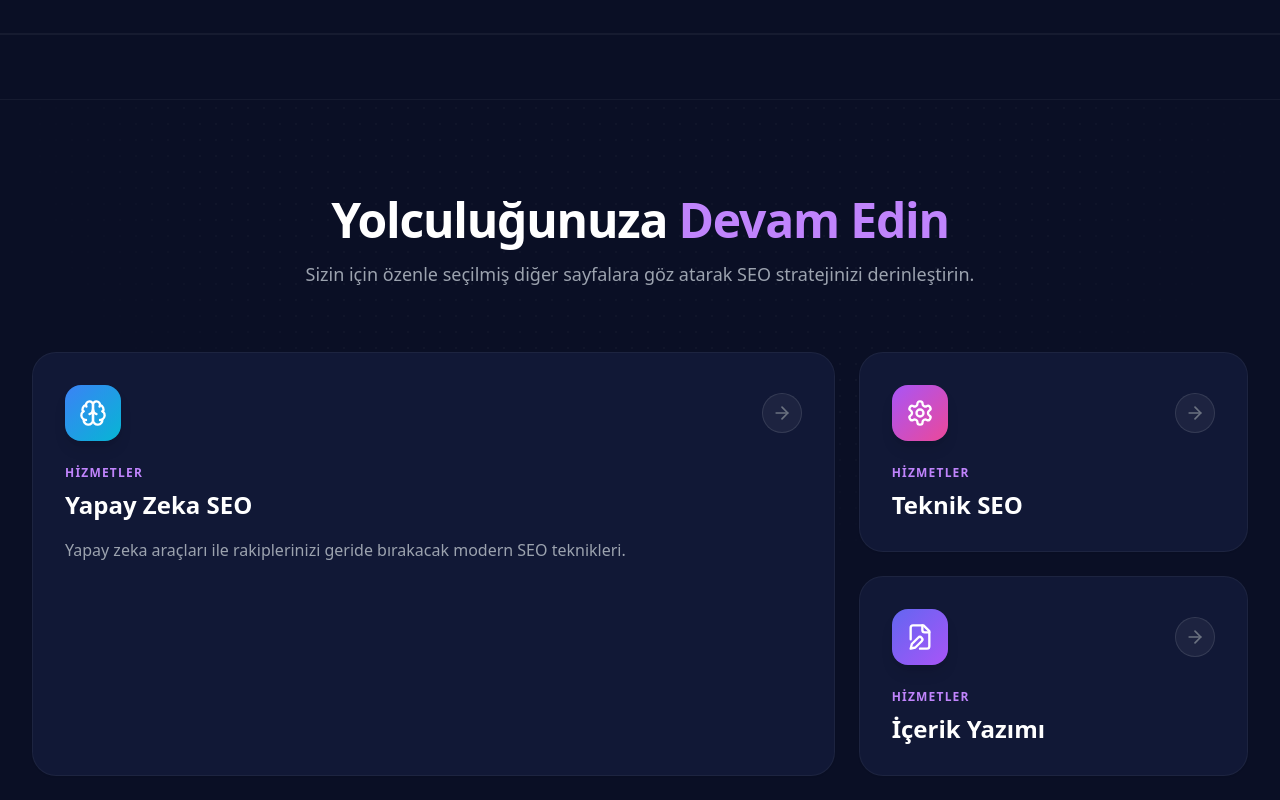
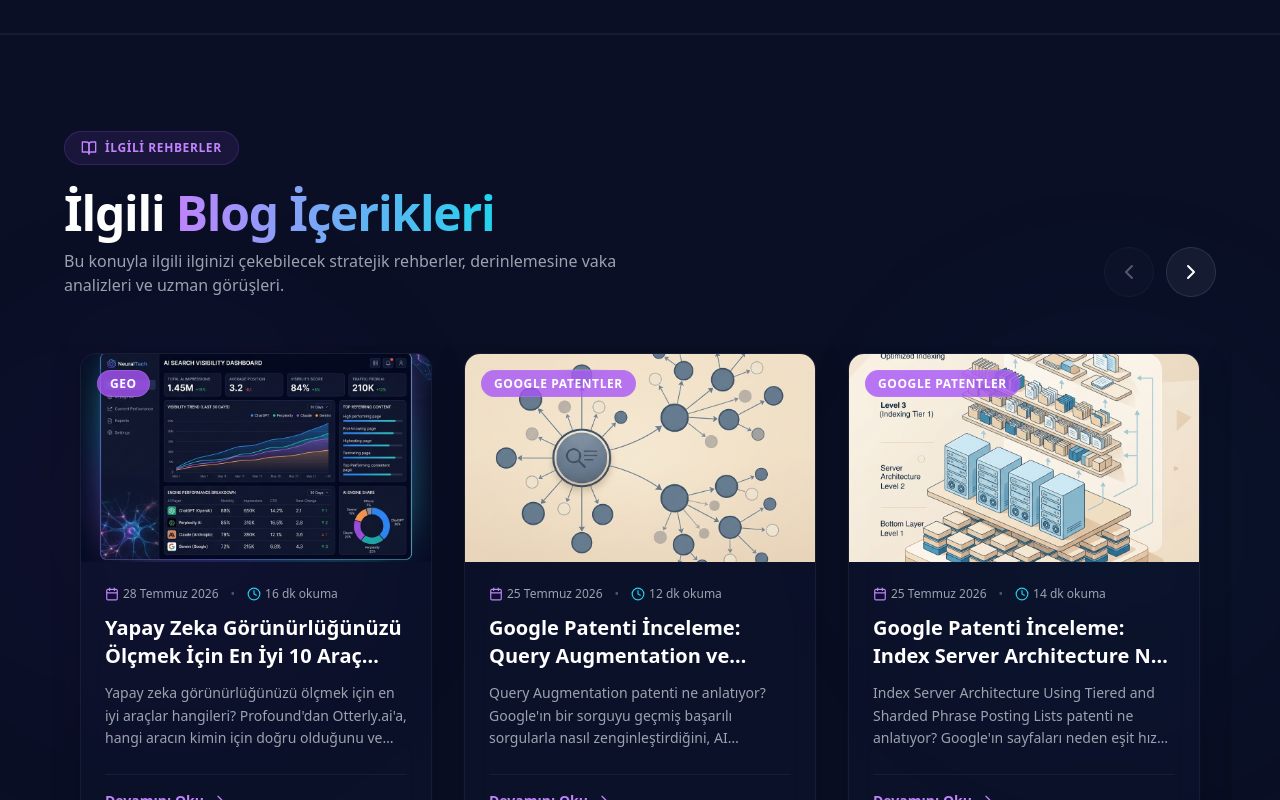
Before and after one commit to exburn35/ekimdemirci, a Next.js app: page /sektorel-seo-hizmetleri/e-ticaret-seo in a window 1280 px wide. Shown: the part 2740-3540 px from the top of the page. Built offline with nearby package versions, Linux system fonts and the light colour scheme.

Commit message:
fix: repair slider math index bug, rename title to Önemli Blog İçerikleri, and add blog sliders to all 13 landing pages

```diff
--- a/app/(main)/sektorel-seo-hizmetleri/page.tsx
+++ b/app/(main)/sektorel-seo-hizmetleri/page.tsx
@@ -14,6 +14,7 @@ import {
 } from "lucide-react";
 import SEOAuditSection from "@/components/SEOAuditSection";
 import RelatedPages from "@/components/RelatedPages";
+import RelatedBlogPosts from "@/components/RelatedBlogPosts";
 import ContactForm from "@/components/ContactForm";
 
 const sectors = [
@@ -193,6 +194,9 @@ export default function SectoralSEOServices() {
         </div>
       </section>
 
+      {/* Related Blog Posts Slider */}
+      <RelatedBlogPosts />
+
       {/* Related Pages */}
       <RelatedPages />
 
--- a/app/(main)/seo-danismanlik-fiyatlari/page.tsx
+++ b/app/(main)/seo-danismanlik-fiyatlari/page.tsx
@@ -7,6 +7,7 @@ import { CheckCircle2, ArrowRight, Zap, Target, TrendingUp, Shield, Sliders, Sca
 import Link from "next/link";
 import SEOAuditSection from "@/components/SEOAuditSection";
 import RelatedPages from "@/components/RelatedPages";
+import RelatedBlogPosts from "@/components/RelatedBlogPosts";
 import ContactForm from "@/components/ContactForm";
 import GEOPricingSection from "@/components/GEOPricingSection";
 
@@ -597,6 +598,9 @@ export default function SEOConsultingPrices() {
       {/* SEO Audit Bölümü */}
       <SEOAuditSection />
 
+      {/* İlgili Blog Yazıları Slider */}
+      <RelatedBlogPosts />
+
       {/* İlgili Sayfalar */}
       <RelatedPages />
 
--- a/components/RelatedBlogPosts.tsx
+++ b/components/RelatedBlogPosts.tsx
@@ -1,37 +1,53 @@
 "use client";
 
 import { useState, useEffect } from "react";
-import { motion } from "framer-motion";
-import Link from "next/link";
-import { ArrowRight, Calendar } from "lucide-react";
-import { formatDate } from "@/lib/blog-utils";
+import type { BlogPost } from "@/lib/blog";
+import LatestPostsSlider from "./blog/LatestPostsSlider";
 
-interface BlogPost {
-  title: string;
-  slug: string;
-  excerpt: string;
-  publishedAt: string;
-  category: string;
+interface RelatedBlogPostsProps {
+  category?: string;
+  title?: string;
+  titleHighlight?: string;
+  subtitle?: string;
 }
 
-interface RelatedBlogPostsProps {
-  category: string;
-}
-
-export default function RelatedBlogPosts({ category }: RelatedBlogPostsProps) {
+export default function RelatedBlogPosts({
+  category,
+  title = "İlgili",
+  titleHighlight = "Blog İçerikleri",
+  subtitle = "Bu konuyla ilgili ilginizi çekebilecek stratejik rehberler, derinlemesine vaka analizleri ve uzman görüşleri.",
+}: RelatedBlogPostsProps) {
   const [posts, setPosts] = useState<BlogPost[]>([]);
   const [isLoading, setIsLoading] = useState(true);
 
   useEffect(() => {
     async function fetchRelatedPosts() {
       try {
-        const res = await fetch(`/api/blog?category=${encodeURIComponent(category)}&limit=3`);
+        let fetchUrl = `/api/blog?limit=9`;
+        if (category && category !== "Tümü") {
+          fetchUrl += `&category=${encodeURIComponent(category)}`;
+        }
+
+        const res = await fetch(fetchUrl);
         if (res.ok) {
           const data = await res.json();
-          // Filter out empty results and use fetched payload
-          if (data.posts && data.posts.length > 0) {
-            setPosts(data.posts);
+          let fetchedPosts: BlogPost[] = data.posts || [];
+
+          // Fallback: If less than 3 category posts exist, fetch general posts to fill the slider
+          if (fetchedPosts.length < 3 && category && category !== "Tümü") {
+            const fallbackRes = await fetch(`/api/blog?limit=9`);
+            if (fallbackRes.ok) {
+              const fallbackData = await fallbackRes.json();
+              const allPosts: BlogPost[] = fallbackData.posts || [];
+
+              // Merge category posts with latest general posts without duplicates
+              const categoryPostSlugs = new Set(fetchedPosts.map((p) => p.slug));
+              const remaining = allPosts.filter((p) => !categoryPostSlugs.has(p.slug));
+              fetchedPosts = [...fetchedPosts, ...remaining].slice(0, 9);
+            }
           }
+
+          setPosts(fetchedPosts);
         }
       } catch (error) {
         console.error("Error fetching related posts:", error);
@@ -42,67 +58,23 @@ export default function RelatedBlogPosts({ category }: RelatedBlogPostsProps) {
     fetchRelatedPosts();
   }, [category]);
 
-  // Don't render if we have no posts and aren't loading
-  if (!isLoading && posts.length === 0) return null;
+  if (isLoading) {
+    return (
+      <div className="py-16 bg-[#0a0f25] text-center text-gray-500 text-sm">
+        Blog içerikleri yükleniyor...
+      </div>
+    );
+  }
 
-  const displayPosts = posts;
+  if (!posts || posts.length === 0) return null;
 
   return (
-    <div className="space-y-6">
-      <motion.div
-        initial={{ opacity: 0, y: 20 }}
-        whileInView={{ opacity: 1, y: 0 }}
-        viewport={{ once: true }}
-        transition={{ duration: 0.6 }}
-      >
-        <h3 className="text-xl font-bold text-white mb-2 pb-2 border-b border-white/10">
-          İlgili Blog Yazıları
-        </h3>
-      </motion.div>
-
-      <div className="flex flex-col gap-6">
-        {displayPosts.map((post, index) => (
-          <motion.div
-            key={post.slug}
-            initial={{ opacity: 0, y: 20 }}
-            whileInView={{ opacity: 1, y: 0 }}
-            viewport={{ once: true }}
-            transition={{ delay: index * 0.1, duration: 0.5 }}
-          >
-            <Link href={`/blog/${post.slug}`}>
-              <div className="glass-strong border border-white/5 p-5 rounded-2xl hover:border-purple-500/30 hover:shadow-[0_0_20px_rgba(139,92,246,0.1)] transition-all duration-300 group cursor-pointer flex flex-col">
-                <div className="flex items-center gap-2 text-xs text-gray-500 mb-2">
-                  <Calendar className="w-3 h-3" />
-                  <time>{formatDate(post.publishedAt)}</time>
-                </div>
-                <h4 className="text-base font-bold text-white mb-2 group-hover:text-blue-400 transition-colors line-clamp-2">
-                  {post.title.replace(/&#8217;/g, "'").replace(/&quot;/g, '"').replace(/&amp;/g, '&')}
-                </h4>
-                <div className="flex items-center text-blue-400 text-xs font-semibold group-hover:gap-2 transition-all mt-2">
-                  Devamını Oku
-                  <ArrowRight className="w-3 h-3 ml-1 group-hover:translate-x-1 transition-transform" />
-                </div>
-              </div>
-            </Link>
-          </motion.div>
-        ))}
-      </div>
-
-      <motion.div
-        initial={{ opacity: 0 }}
-        whileInView={{ opacity: 1 }}
-        viewport={{ once: true }}
-        transition={{ delay: 0.4 }}
-        className="text-center mt-6"
-      >
-        <Link
-          href="/blog"
-          className="inline-flex items-center justify-center w-full gap-2 px-6 py-3 glass border border-white/10 rounded-xl font-semibold text-white hover:bg-white/5 transition-all duration-300 text-sm"
-        >
-          Tüm Yazıları Gör
-          <ArrowRight className="w-4 h-4" />
-        </Link>
-      </motion.div>
-    </div>
+    <LatestPostsSlider
+      posts={posts}
+      title={title}
+      titleHighlight={titleHighlight}
+      subtitle={subtitle}
+      badgeText="İLGİLİ REHBERLER"
+    />
   );
 }
--- a/components/blog/LatestPostsSlider.tsx
+++ b/components/blog/LatestPostsSlider.tsx
@@ -10,9 +10,19 @@ import { formatDate, slugifyCategory } from "@/lib/blog-utils";
 
 interface LatestPostsSliderProps {
   posts: BlogPost[];
+  title?: string;
+  titleHighlight?: string;
+  subtitle?: string;
+  badgeText?: string;
 }
 
-export default function LatestPostsSlider({ posts }: LatestPostsSliderProps) {
+export default function LatestPostsSlider({
+  posts,
+  title = "Önemli",
+  titleHighlight = "Blog İçerikleri",
+  subtitle = "SEO, semantik web ve yapay zeka entegrasyonu (GEO) hakkında en son güncellemeleri ve stratejik analizlerimi paylaştığım rehberlerim.",
+  badgeText = "BLOG",
+}: LatestPostsSliderProps) {
   const [currentIndex, setCurrentIndex] = useState(0);
   const [visibleItems, setVisibleItems] = useState(3);
   const [isMounted, setIsMounted] = useState(false);
@@ -36,7 +46,7 @@ export default function LatestPostsSlider({ posts }: LatestPostsSliderProps) {
     return () => window.removeEventListener("resize", updateVisibleItems);
   }, []);
 
-  const totalPosts = posts.length;
+  const totalPosts = posts ? posts.length : 0;
   const maxIndex = Math.max(0, totalPosts - visibleItems);
 
   // Automatically wrap-around if items per view change
@@ -59,7 +69,7 @@ export default function LatestPostsSlider({ posts }: LatestPostsSliderProps) {
   };
 
   // Drag-to-swipe handling
-  const handleDragEnd = (event: any, info: any) => {
+  const handleDragEnd = (_: any, info: any) => {
     const swipeThreshold = 50;
     if (info.offset.x < -swipeThreshold) {
       handleNext();
@@ -70,6 +80,9 @@ export default function LatestPostsSlider({ posts }: LatestPostsSliderProps) {
 
   // Generate page dots count
   const dotsCount = maxIndex + 1;
+  const itemWidthPercent = 100 / visibleItems;
+
+  if (!posts || posts.length === 0) return null;
 
   return (
     <section className="py-24 bg-[#0a0f25] relative z-10 overflow-hidden border-t border-white/5">
@@ -89,13 +102,13 @@ export default function LatestPostsSlider({ posts }: LatestPostsSliderProps) {
           >
             <div className="inline-flex items-center gap-2 px-4 py-2 rounded-full bg-purple-500/10 border border-purple-500/20 text-xs font-semibold text-purple-400 mb-6 uppercase tracking-wider">
               <BookOpen className="w-4 h-4" />
-              Blog
+              {badgeText}
             </div>
             <h2 className="text-3xl md:text-5xl font-extrabold text-white tracking-tight">
-              Son <span className="bg-gradient-to-r from-purple-400 to-cyan-400 bg-clip-text text-transparent">Yazılar</span>
+              {title} <span className="bg-gradient-to-r from-purple-400 to-cyan-400 bg-clip-text text-transparent">{titleHighlight}</span>
             </h2>
             <p className="text-gray-400 mt-3 text-sm md:text-base max-w-xl leading-relaxed">
-              SEO, semantik web ve yapay zeka entegrasyonu (GEO) hakkında en son güncellemeleri ve stratejik analizlerimi paylaştığım güncel yazılarım.
+              {subtitle}
             </p>
           </motion.div>
 
@@ -160,16 +173,15 @@ export default function LatestPostsSlider({ posts }: LatestPostsSliderProps) {
                 drag="x"
                 dragConstraints={{ left: 0, right: 0 }}
                 onDragEnd={handleDragEnd}
-                animate={{ x: `-${currentIndex * (100 / visibleItems)}%` }}
+                animate={{ x: `-${currentIndex * itemWidthPercent}%` }}
                 transition={{ type: "spring", stiffness: 220, damping: 26 }}
                 className="flex"
-                style={{ width: `${(totalPosts / visibleItems) * 100}%` }}
               >
                 {posts.map((post) => (
                   <div
-                    key={post.id}
+                    key={post.id || post.slug}
                     className="shrink-0 px-4"
-                    style={{ width: `${100 / totalPosts}%` }}
+                    style={{ width: `${itemWidthPercent}%` }}
                   >
                     <article className="bg-[#111836]/30 backdrop-blur-md rounded-2xl border border-white/5 overflow-hidden hover:border-purple-500/30 hover:bg-[#111836]/60 transition-all duration-300 group flex flex-col h-full shadow-[0_4px_30px_rgba(0,0,0,0.2)]">
                       <Link href={`/blog/${post.slug}`} className="flex flex-col h-full">
```
